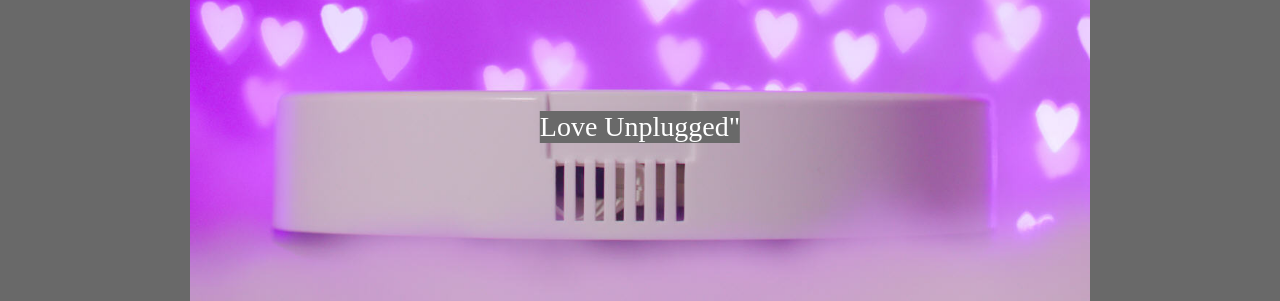
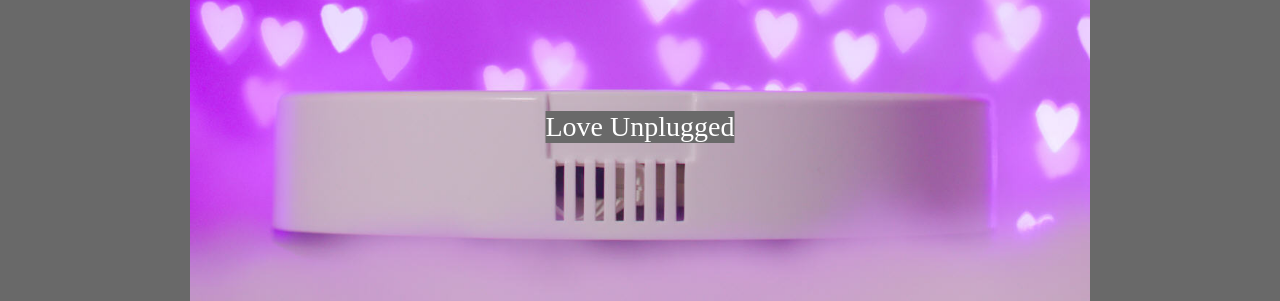
Before and after one commit to nauthuman/nauthuman.github.io, a Jekyll site: the page built from index.html, in a window 1280 px wide. Shown: the part 323-624 px from the top of the page. Built offline with Jekyll 4.4.1, drawn with Linux system fonts in a browser that asks for light colours; some web fonts are replaced.

Commit message:
Update love_unplugged.html

```diff
--- a/_includes/love_unplugged.html
+++ b/_includes/love_unplugged.html
@@ -3,7 +3,7 @@
 
     <div class="post-image">
       <img class="post-image" src="{{site.url}}/images/love_unplugged.jpg" alt=""/>
-      <a href="https://www.youtube.com/watch?v=fcwO29T5Yzk&t=14s" class="centered" target="_blank">Love Unplugged"</a>
+      <a href="https://www.youtube.com/watch?v=fcwO29T5Yzk&t=14s" class="centered" target="_blank">Love Unplugged</a>
     </div>
 
   </div>
```
